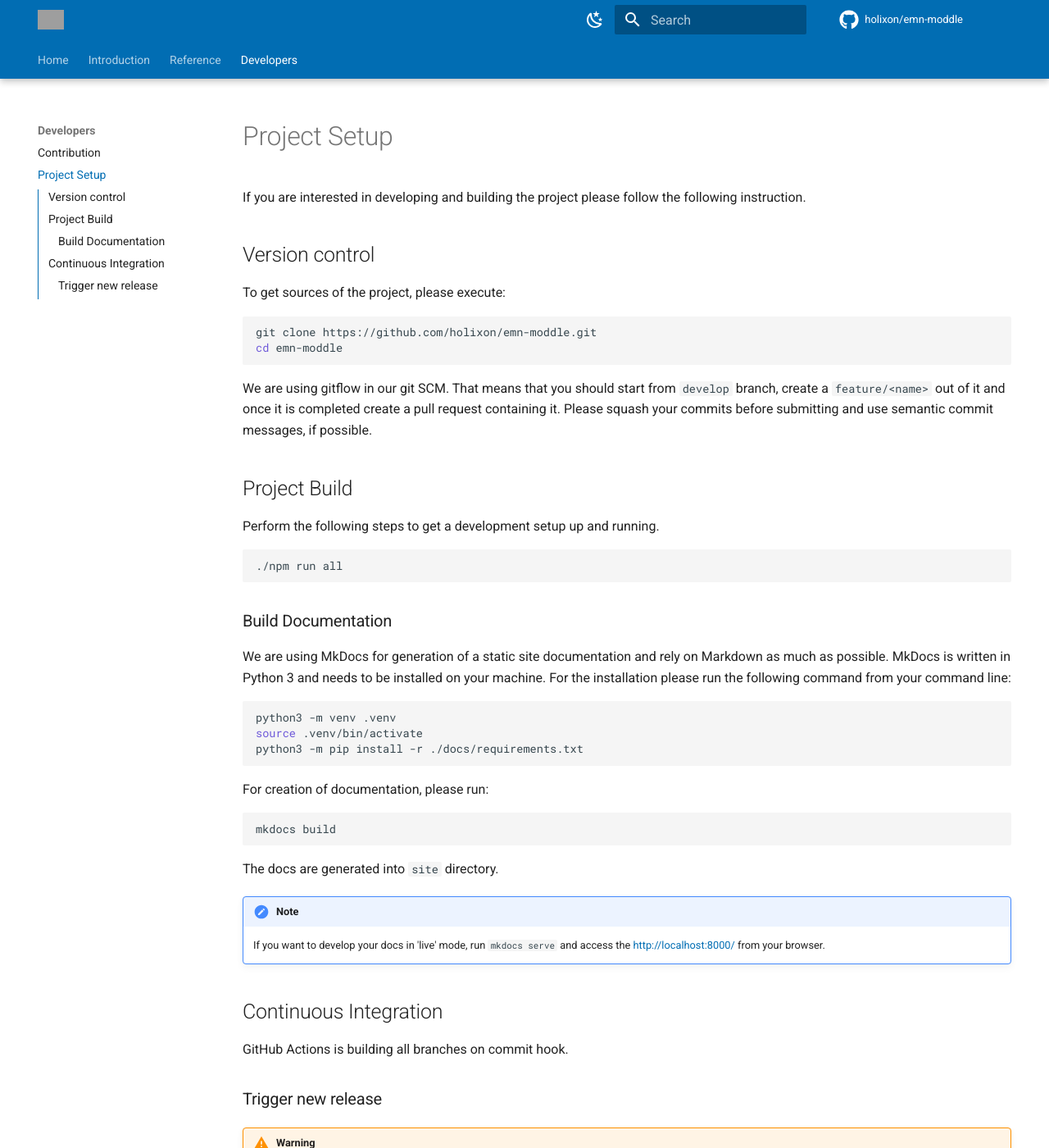
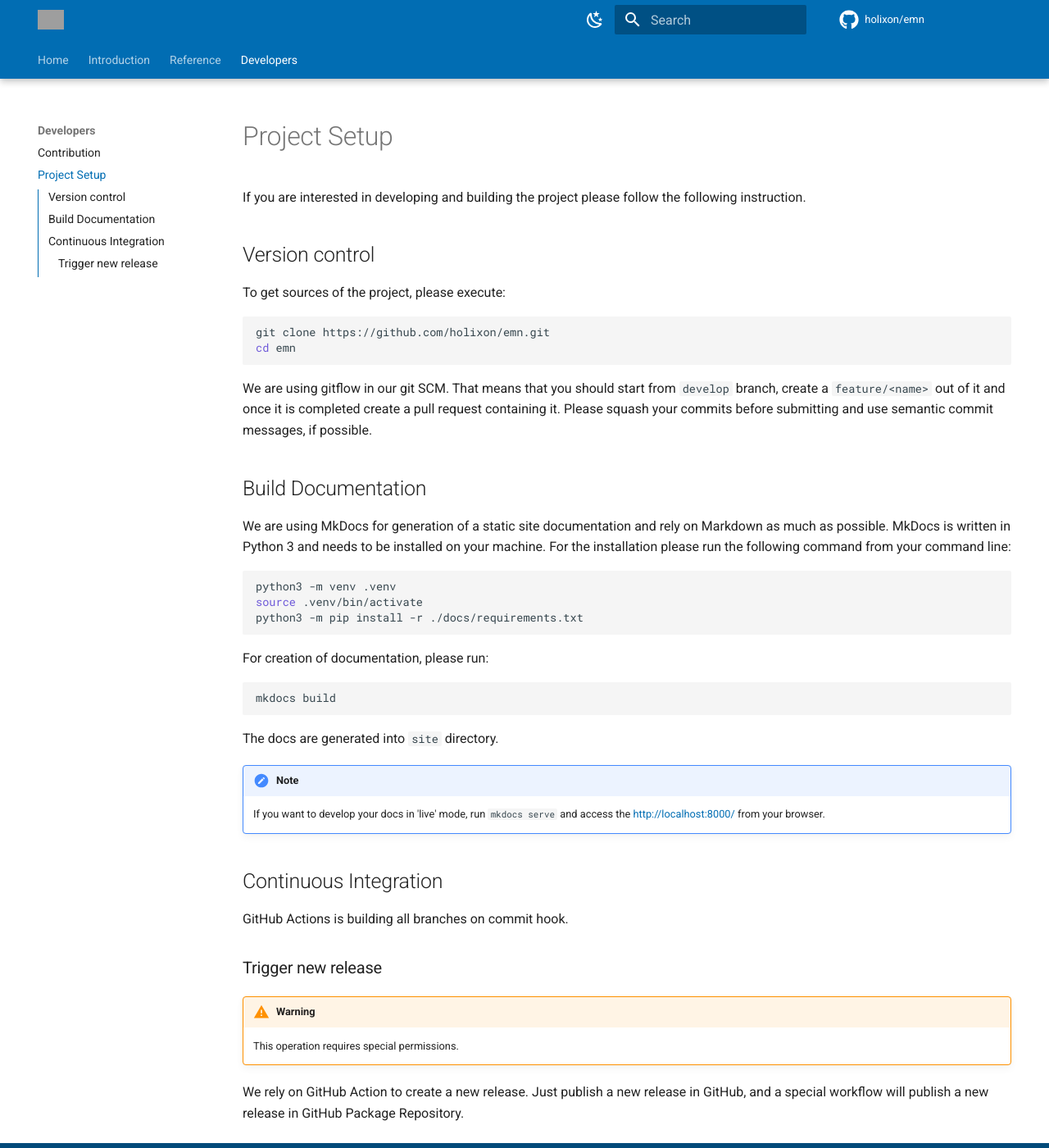
Before and after one commit to holixon/emn, an MkDocs documentation site: the page built from docs/developer-guide/project-setup.md, in a window 1280 px wide and 1400 px high. Shown: the whole window at 82% size. Built offline with MkDocs 1.6.1 and Material for MkDocs 9.7.7, drawn with Linux system fonts in a browser that asks for light colours; comment, search, counter and statistics services are not loaded; the version menu is left out; some of the changed text lies outside the part shown; grey boxes are pictures that could not be loaded.

Commit message:
correct the coordinates

````diff
--- a/docs/developer-guide/project-setup.md
+++ b/docs/developer-guide/project-setup.md
@@ -10,22 +10,15 @@ If you are interested in developing and building the project please follow the f
 To get sources of the project, please execute:
 
 ```bash
-git clone https://github.com/holixon/emn-moddle.git
-cd emn-moddle
+git clone https://github.com/holixon/emn.git
+cd emn
 ```
 
 We are using gitflow in our git SCM. That means that you should start from `develop` branch,
 create a `feature/<name>` out of it and once it is completed create a pull request containing
 it. Please squash your commits before submitting and use semantic commit messages, if possible.
 
-## Project Build
-
-Perform the following steps to get a development setup up and running.
-
-```bash
-./npm run all
-```
-### Build Documentation
+## Build Documentation
 
 We are using MkDocs for generation of a static site documentation and rely on Markdown as much as possible.
 MkDocs is written in Python 3 and needs to be installed on your machine. For the installation please run the following
--- a/mkdocs.yml
+++ b/mkdocs.yml
@@ -7,22 +7,22 @@
 # ###############################
 
 site_name: Event Modeling Notation
-site_url: https://holixon/emn-moddle/
+site_url: https://holixon/emn/
 site_author: Holisticon AG
 site_description: >-
   Event Modeling Notation (EMN) is an XML-based language for modeling system behavior through events,
   commands, and user interactions. It captures event-driven flows in a structured, time-ordered format called a Timeline.
-  EMN introduces concepts like Slices and Concept Lanes to represent system responsibilities and interactions.
+  EMN introduces concepts like Slices and Lanes to represent system responsibilities and interactions.
   Diagrams are represented using the OMG Diagram Interchange (DI) standard for tool interoperability.
   The goal of EMN is to provide a formal, machine-readable format for event modeling, enabling clear
   communication between technical and business teams.
-copyright: Copyright &copy; 2024 - 2025, BPM Crafters
+copyright: Copyright &copy; 2024 - 2025, EMN Working Group
 
 use_directory_urls: false
 
 # Repository
-repo_name: holixon/emn-moddle
-repo_url: https://github.com/holixon/emn-moddle/
+repo_name: holixon/emn
+repo_url: https://github.com/holixon/emn/
 edit_uri: edit/develop/docs/
 
 markdown_extensions:
````
